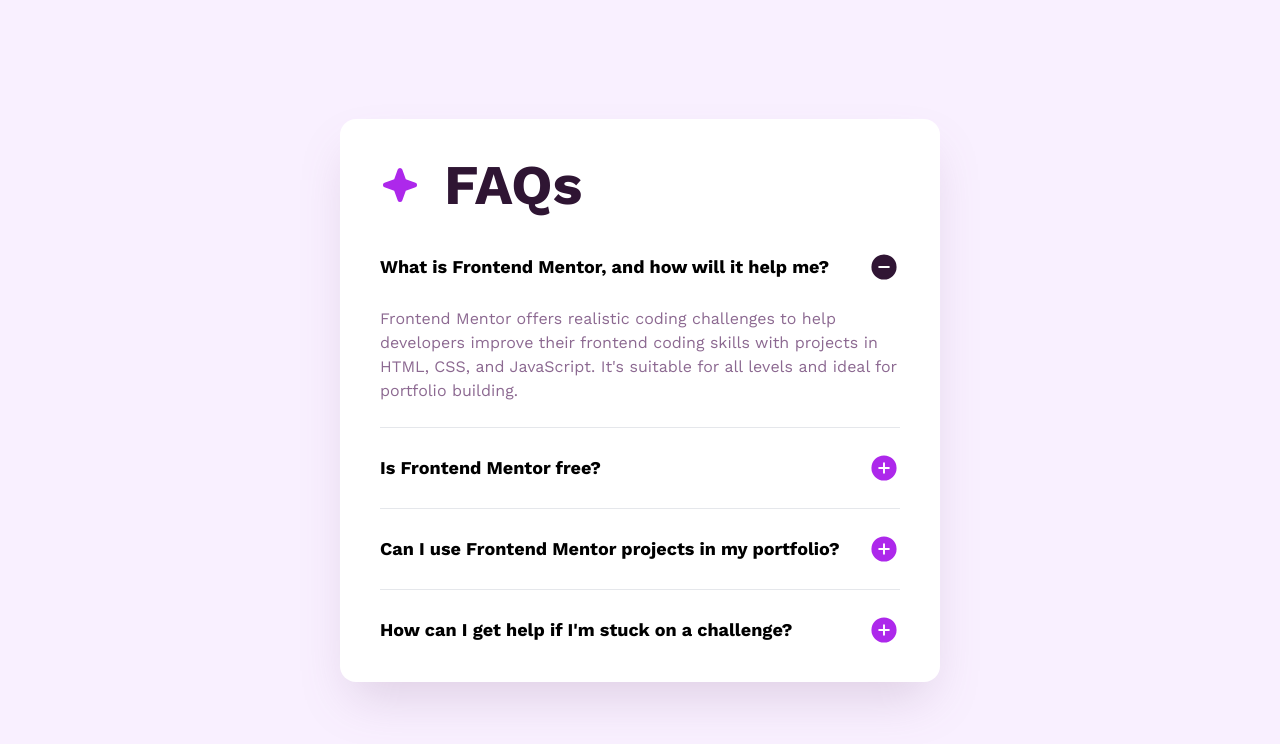
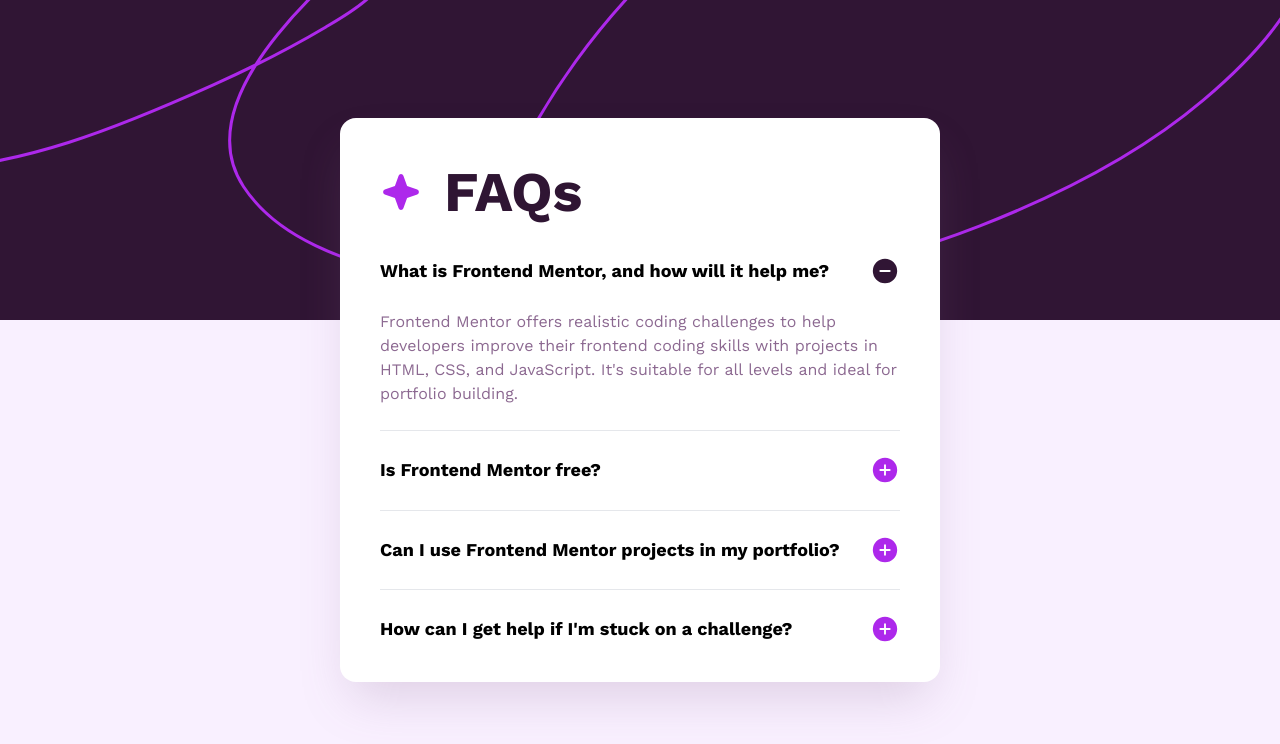
Before and after one commit to n0rrman/frontend-mentor-challenges, a Next.js app in the folder faq-accordion/: page / in a window 1280 px wide. Shown: the top 744 px of the page. Built offline with nearby package versions, Linux system fonts and the light colour scheme.

Commit message:
faq-accordion done

```diff
--- a/faq-accordion/src/app/page.tsx
+++ b/faq-accordion/src/app/page.tsx
@@ -38,16 +38,23 @@ export default function Home() {
   return (
     <div className="flex flex-col justify-center items-center min-h-screen bg-lightPink">
       <div className="absolute top-0 w-full h-[270px] ">
-        <div className="relative w-screen h-full object-cover">
-          {/* <Image className="object-cover" src={bgDesktop.src} alt="" fill /> */}
-        </div>
+        <picture className="w-auto h-auto">
+          <source media="(min-width: 60rem)" srcSet={bgDesktop.src} />
+          <img
+            className="w-[100vw] h-[14.5rem] sm:h-80 object-cover z-0"
+            src={bgMobile.src}
+            alt=""
+          />
+        </picture>
       </div>
-      <main className="bg-white w-[37.5rem] rounded-2xl px-10 py-3 shadow-2xl shadow-grayishPurple/25">
-        <div className="flex flex-row justify-start items-center pt-3">
-          <div className="relative w-10 h-10 mr-6">
+      <main className="bg-white w-auto mx-6 sm:w-[37.5rem] rounded-lg sm:rounded-2xl px-6 sm:px-10 py-2.5 sm:py-3.5 shadow-2xl shadow-grayishPurple/25 z-10">
+        <div className="flex flex-row justify-start items-center pt-5">
+          <div className="relative w-[1.55rem] h-[1.55rem] sm:w-[2.6rem] sm:h-[2.6rem] mr-6 sm:mr-[1.4rem]">
             <Image src={starIcon.src} fill alt="" />
           </div>
-          <h1 className="text-darkPurple text-[3.5rem] font-bold">FAQs</h1>
+          <h1 className="text-darkPurple text-[2rem] sm:text-[3.5rem] leading-[1.65rem] sm:leading-[5rem] font-bold">
+            FAQs
+          </h1>
         </div>
         <Accordian data={data} />
       </main>
--- a/faq-accordion/src/components/accordian.tsx
+++ b/faq-accordion/src/components/accordian.tsx
@@ -24,19 +24,14 @@ export default function Accordian(props: AccordianProps) {
   const renderedData = props.data.map((section) => {
     const expanded = section.id === expandedId;
 
-    const expandedSection = (
-      <div className="text-grayishPurple pb-6">{section.content}</div>
-    );
-    const colapsedSection = <></>;
-
     return (
       <div
         className="border-b border-l-grayishPurple last:border-b-0 group"
         onClick={(e) => handleClick(section.id)}
         key={section.id}
       >
-        <div className="flex flex-row justify-between items-center py-6 font-bold text-lg text-darkPuple group-hover:cursor-pointer group-hover:text-[#AD28EB]">
-          <h2>{section.heading}</h2>
+        <div className="flex flex-row justify-between items-center py-[1.3rem] sm:py-[1.45rem] leading-5 sm:leading-auto font-bold text-base sm:text-lg text-darkPuple group-hover:cursor-pointer group-hover:text-[#AD28EB]">
+          <h2 className="w-10/12 sm:w-full">{section.heading}</h2>
           <div className="relative w-8 h-8">
             <Image
               src={`${expanded ? minusIcon.src : plusIcon.src}`}
@@ -48,20 +43,15 @@ export default function Accordian(props: AccordianProps) {
         <div
           className={`${
             expanded
-              ? "text-base text-grayishPurple h-[7.5rem]"
+              ? "text-sm sm:text-base text-grayishPurple h-[8.7rem] md:h-[7.5rem]"
               : "text-[0rem] text-white h-0 "
           } transition-all duration-200 ease-in-out`}
         >
           {section.content}
         </div>
-        {/* {expanded ? expandedSection : colapsedSection} */}
       </div>
     );
   });
 
-  return (
-    <div className="transition-all duration-200 ease-in-out">
-      {renderedData}
-    </div>
-  );
+  return <div className="pt-2 sm:pt-0">{renderedData}</div>;
 }
```
Also changed, not shown: faq-accordion/design/screenshot.png (added).
